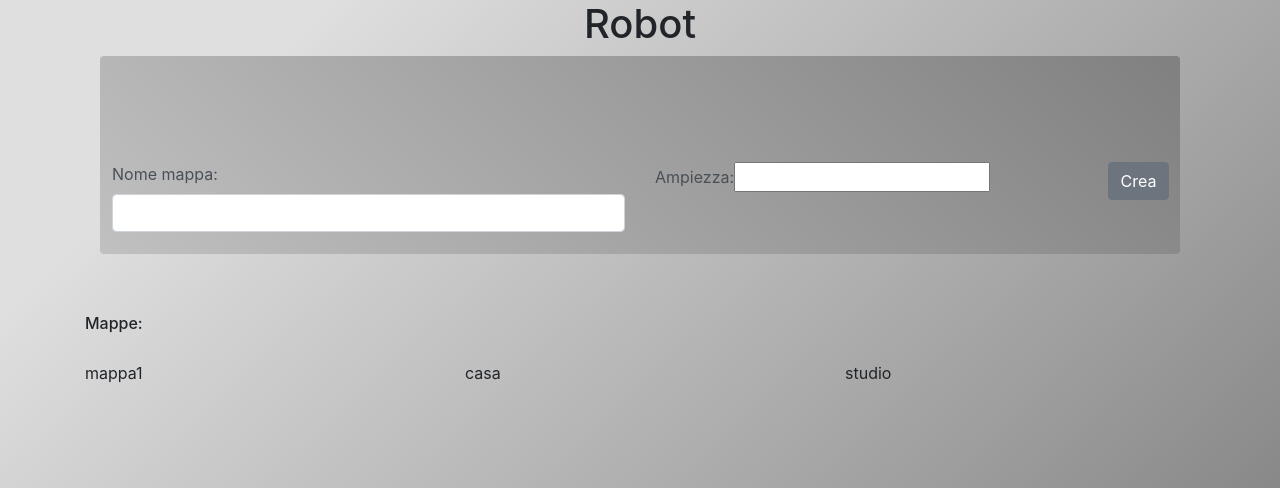
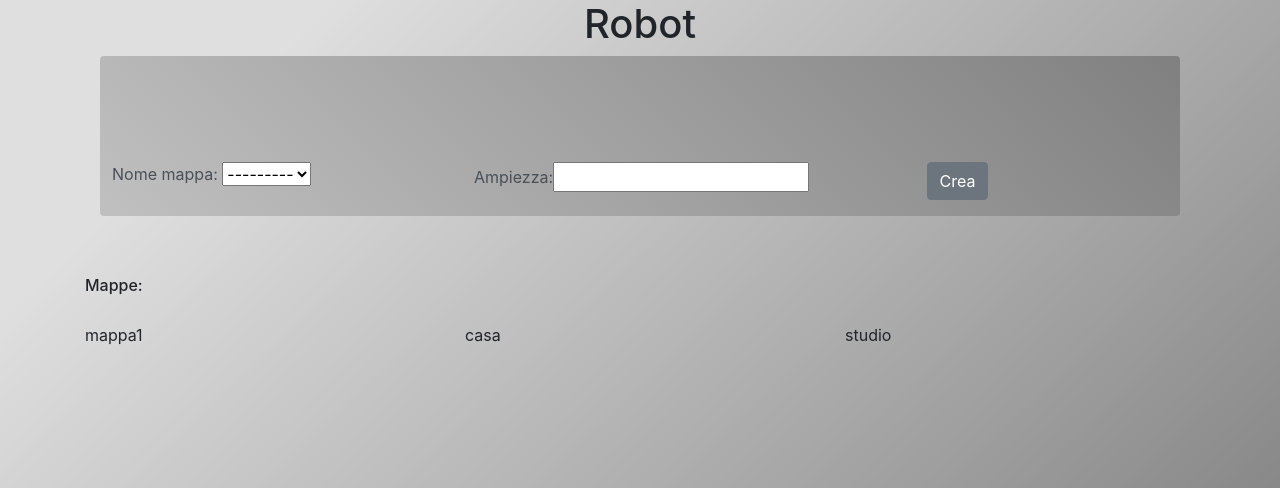
Before and after one commit to Ro0t-set/Roobot-2d, a Django app: page / in a window 1280 px wide. Shown: the top 488 px of the page. Run offline with Django 3.2, Linux system fonts and the light colour scheme; data comes from the database, SQL or seed files in the repository; some libraries are stand-ins or nearby versions.

Commit message:
Changed NomeMappa in list

```diff
--- a/robotica/app/forms.py
+++ b/robotica/app/forms.py
@@ -8,9 +8,7 @@ class MappaForm(forms.ModelForm):
     class Meta:
         model = Mappa
         fields = ('nome_mappa',)
-        widgets = {
-                'nome_mappa': forms.TextInput(attrs={'class': 'form-control'}),
-            }
+
 
 
 class AmpiezzaForm(forms.Form):
--- a/robotica/app/templates/grafici.html
+++ b/robotica/app/templates/grafici.html
@@ -44,7 +44,7 @@
         <form method="POST" class="post-form">{% csrf_token %}
           <div class="form-control" style="background: linear-gradient(45deg, rgb(192,192,192), rgb(128,128,128)); border: hidden;">
           <div class="row formPrincipale">
-              <div class="col-sm-6">
+              <div class="col-sm-4">
                 {{ form.as_p }}
               </div>
             <br>
@@ -53,7 +53,7 @@
                 <br>
             </div>
             <br>
-            <div class="col-sm-1">
+            <div class="col-sm-3">
 
               <button type="submit" class="bottone btn btn-secondary">Crea</button>
 
```
